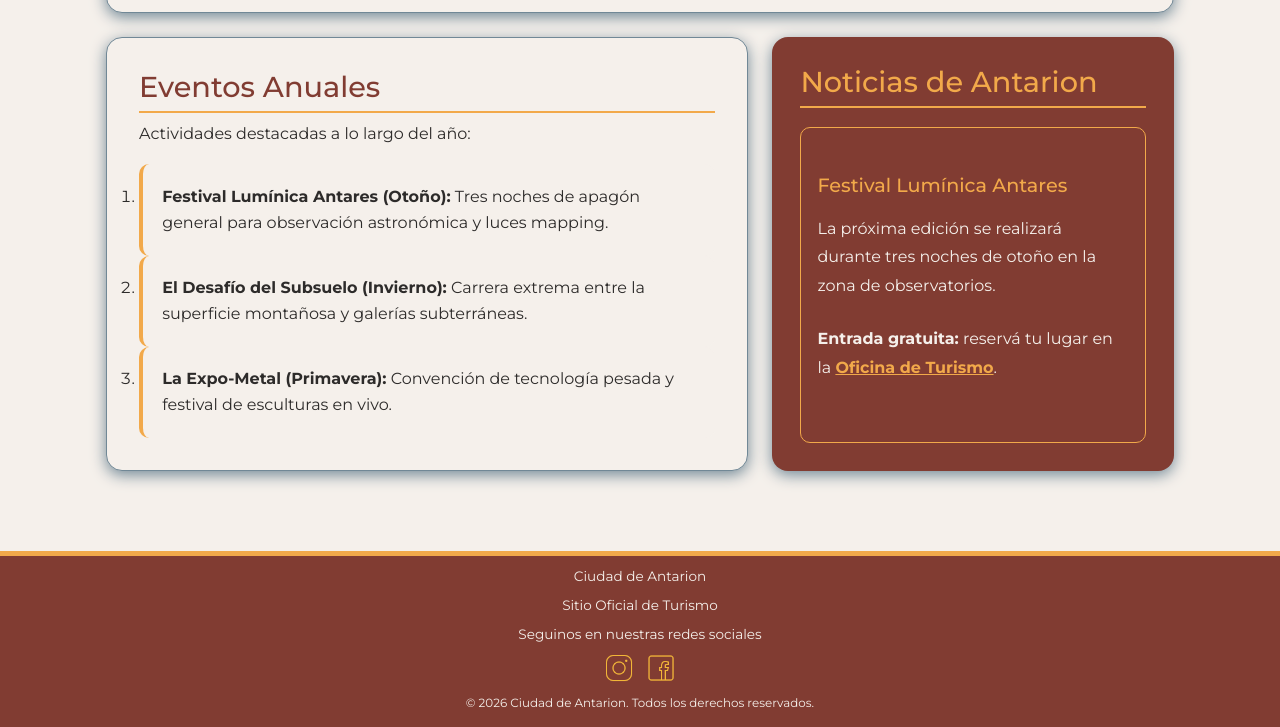
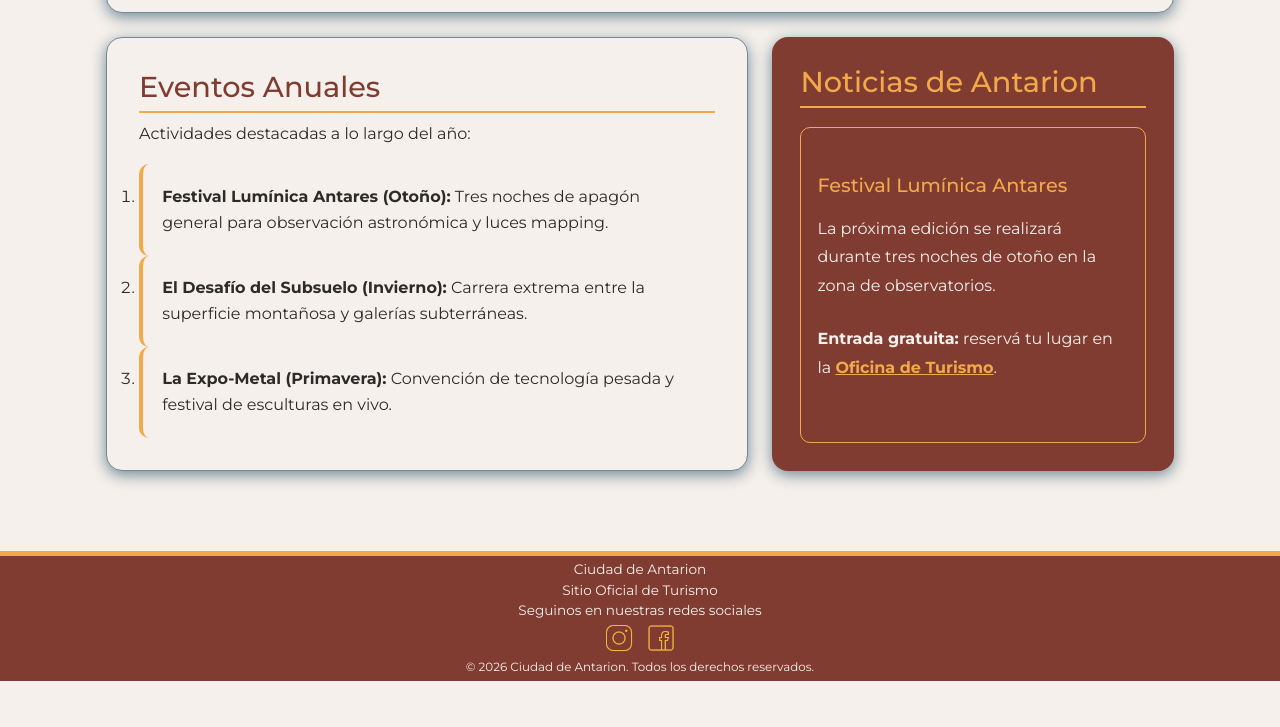
Before and after one commit to Florencia-Figueroa/Lenguajes_Informaticos_I_TP_Grupo_1, a plain HTML site: page index.html in a window 1280 px wide. Shown: the part 2052-2779 px from the top of the page. After the commit the page ends 2733 px from the top, so only its background shows below. Drawn offline with nearby package versions, Linux system fonts and the light colour scheme.

Commit message:
Feat: cambion css en el Footer

```diff
--- a/Css/style.css
+++ b/Css/style.css
@@ -726,17 +726,18 @@ img {
 footer {
     background-color: var(--color-superficie-header);
     color: var(--color-texto-header);
-    padding: 0.5rem 1rem;
+    padding: 0.25rem 1rem;
     text-align: center;
     border-top: 5px solid var(--color-principal);
     margin-top: 3rem;
     font-size: 0.85rem;
+    line-height: 1.4;
     box-sizing: border-box;
     width: 100%;
 }
 
 footer p {
-    margin-bottom: 0.3rem;
+    margin-bottom: 0.1rem;
 }
 
 
@@ -745,7 +746,7 @@ footer div {
     justify-content: center;
     align-items: center;
     gap: 12px;
-    margin: 0.4rem 0;
+    margin: 0.2rem 0;
     width: 100%;
     height: auto;
 }
```
